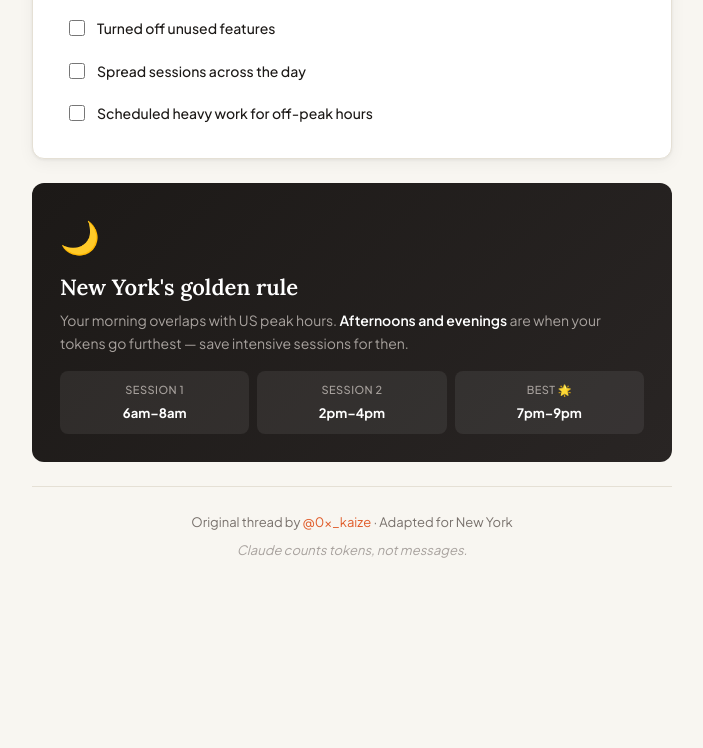
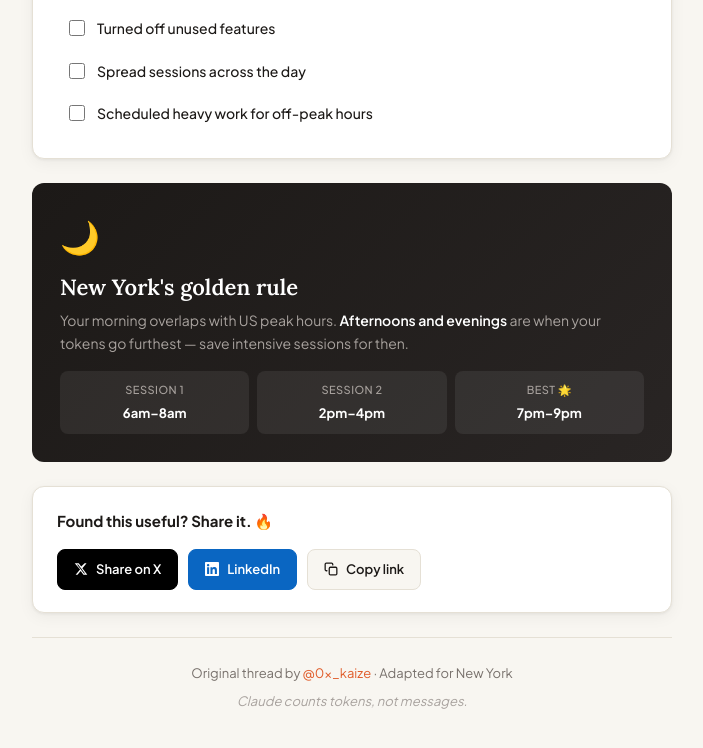
Before and after one commit to skalaliya/Stop-burning-Claude-tokens-Sydney, a plain HTML site: page index.html in a window 1280 px wide. Shown: the part 1634-2382 px from the top of the page, without its empty margins (288-991 px from the left). Before the commit the page ends 2275 px from the top, so only its background shows below. Drawn offline with Linux system fonts and the light colour scheme.

Commit message:
Add favicon, social OG image, and share buttons
- Favicon: uses claude-logo.svg directly in the browser tab
- og-image.svg: branded 1200×630 dark card with logo, headline, feature pills
- Open Graph + Twitter Card meta tags for rich social previews on X, LinkedIn, Slack, iMessage
- Share card: X, LinkedIn, and copy-link buttons (copy-link shows "Copied!" feedback)
- X share pre-populates tweet text + URL

Co-Authored-By: Claude Sonnet 4.6 <noreply@anthropic.com>

```diff
--- a/index.html
+++ b/index.html
@@ -4,7 +4,28 @@
   <meta charset="UTF-8" />
   <meta name="viewport" content="width=device-width, initial-scale=1.0" />
   <title>Stop Burning Claude Tokens — Global Guide</title>
-  <meta name="description" content="10 practical habits to get way more out of Claude without hitting limits. See your local peak hours and best working times." />
+  <meta name="description" content="10 practical habits to get way more out of Claude without hitting limits. Live off-peak tracking for your city — auto-detected worldwide." />
+
+  <!-- Favicon -->
+  <link rel="icon" type="image/svg+xml" href="/claude-logo.svg" />
+
+  <!-- Open Graph (LinkedIn, Facebook, iMessage, Slack…) -->
+  <meta property="og:type"        content="website" />
+  <meta property="og:title"       content="Stop Burning Claude Tokens — 10 Habits That Work" />
+  <meta property="og:description" content="Claude counts tokens, not messages. These 10 habits stretch your plan further — with live off-peak tracking auto-detected for your city." />
+  <meta property="og:image"       content="/og-image.svg" />
+  <meta property="og:image:width"  content="1200" />
+  <meta property="og:image:height" content="630" />
+  <meta property="og:site_name"   content="Stop Burning Claude Tokens" />
+
+  <!-- Twitter / X Card -->
+  <meta name="twitter:card"        content="summary_large_image" />
+  <meta name="twitter:title"       content="Stop Burning Claude Tokens — 10 Habits That Work" />
+  <meta name="twitter:description" content="Claude counts tokens, not messages. These 10 habits stretch your plan further — with live off-peak tracking for your city." />
+  <meta name="twitter:image"       content="/og-image.svg" />
+  <meta name="twitter:creator"     content="@0x_kaize" />
+  <meta name="twitter:site"        content="@0x_kaize" />
+
   <link rel="preconnect" href="https://fonts.googleapis.com" />
   <link rel="preconnect" href="https://fonts.gstatic.com" crossorigin />
   <link href="https://fonts.googleapis.com/css2?family=Plus+Jakarta+Sans:wght@400;500;600;700&family=Lora:ital,wght@0,400;0,600;1,400&display=swap" rel="stylesheet" />
@@ -218,6 +239,32 @@
     .time-slot { background: rgba(255,255,255,.07); border-radius: 8px; padding: 10px 12px; text-align: center; }
     .ts-label { font-size: 11px; color: #a8a29e; font-weight: 500; margin-bottom: 4px; letter-spacing: .04em; text-transform: uppercase; }
     .ts-val { font-size: 13px; font-weight: 700; color: #fff; }
+
+    /* Share card */
+    .share-card {
+      background: var(--surface); border: 1px solid var(--border);
+      border-radius: var(--radius); padding: 22px 24px;
+      box-shadow: var(--shadow); margin-bottom: 24px;
+      display: flex; align-items: center; justify-content: space-between;
+      gap: 16px; flex-wrap: wrap;
+    }
+    .share-label { font-size: 15px; font-weight: 700; }
+    .share-row { display: flex; gap: 10px; flex-wrap: wrap; }
+
+    .share-btn {
+      display: inline-flex; align-items: center; gap: 8px;
+      font-family: inherit; font-size: 13px; font-weight: 600;
+      padding: 9px 16px; border-radius: 8px; cursor: pointer;
+      border: 1px solid var(--border); text-decoration: none;
+      transition: opacity .15s, transform .12s;
+    }
+    .share-btn:hover { opacity: .85; transform: translateY(-1px); }
+    .share-btn:active { transform: translateY(0); }
+
+    .share-x        { background: #000; color: #fff; border-color: #000; }
+    .share-linkedin { background: #0a66c2; color: #fff; border-color: #0a66c2; }
+    .share-copy     { background: var(--bg); color: var(--text); }
+    .share-copy.copied { background: var(--green-lt); color: var(--green); border-color: var(--green); }
 
     /* Footer */
     footer { text-align: center; padding-top: 24px; border-top: 1px solid var(--border); font-size: 13px; color: var(--muted); line-height: 1.7; }
@@ -493,6 +540,25 @@ At ~500 tokens per exchange:
       <div class="time-slot"><div class="ts-label">Session 1</div><div class="ts-val">—</div></div>
       <div class="time-slot"><div class="ts-label">Session 2</div><div class="ts-val">—</div></div>
       <div class="time-slot"><div class="ts-label">Best 🌟</div><div class="ts-val">—</div></div>
+    </div>
+  </div>
+
+  <!-- Share -->
+  <div class="share-card">
+    <span class="share-label">Found this useful? Share it. 🔥</span>
+    <div class="share-row">
+      <a class="share-btn share-x" href="#" onclick="shareX(); return false;">
+        <svg width="14" height="14" viewBox="0 0 24 24" fill="currentColor"><path d="M18.244 2.25h3.308l-7.227 8.26 8.502 11.24H16.17l-4.714-6.231-5.401 6.231H2.744l7.737-8.835L1.254 2.25H8.08l4.253 5.622L18.244 2.25zm-1.161 17.52h1.833L7.084 4.126H5.117L17.083 19.77z"/></svg>
+        Share on X
+      </a>
+      <a class="share-btn share-linkedin" href="#" onclick="shareLinkedIn(); return false;">
+        <svg width="14" height="14" viewBox="0 0 24 24" fill="currentColor"><path d="M20.447 20.452h-3.554v-5.569c0-1.328-.027-3.037-1.852-3.037-1.853 0-2.136 1.445-2.136 2.939v5.667H9.351V9h3.414v1.561h.046c.477-.9 1.637-1.85 3.37-1.85 3.601 0 4.267 2.37 4.267 5.455v6.286zM5.337 7.433a2.062 2.062 0 01-2.063-2.065 2.064 2.064 0 112.063 2.065zm1.782 13.019H3.555V9h3.564v11.452zM22.225 0H1.771C.792 0 0 .774 0 1.729v20.542C0 23.227.792 24 1.771 24h20.451C23.2 24 24 23.227 24 22.271V1.729C24 .774 23.2 0 22.222 0h.003z"/></svg>
+        LinkedIn
+      </a>
+      <button class="share-btn share-copy" id="copy-btn" onclick="copyLink()">
+        <svg width="14" height="14" viewBox="0 0 24 24" fill="none" stroke="currentColor" stroke-width="2.2" stroke-linecap="round"><rect x="9" y="9" width="13" height="13" rx="2"/><path d="M5 15H4a2 2 0 01-2-2V4a2 2 0 012-2h9a2 2 0 012 2v1"/></svg>
+        <span id="copy-label">Copy link</span>
+      </button>
     </div>
   </div>
 
@@ -888,6 +954,30 @@ function updateProgress(cb) {
 }
 
 // ---------------------------------------------------------------------------
+// Share functions
+// ---------------------------------------------------------------------------
+function shareX() {
+  const text = `Stop burning Claude tokens 🔥\n\n10 habits to stretch your Claude plan further — with live off-peak tracking auto-detected for your city.\n\nVia @0x_kaize\n\n`;
+  const url  = window.location.href;
+  window.open(`https://x.com/intent/tweet?text=${encodeURIComponent(text)}&url=${encodeURIComponent(url)}`, '_blank', 'noopener');
+}
+
+function shareLinkedIn() {
+  const url = window.location.href;
+  window.open(`https://www.linkedin.com/sharing/share-offsite/?url=${encodeURIComponent(url)}`, '_blank', 'noopener');
+}
+
+function copyLink() {
+  navigator.clipboard.writeText(window.location.href).then(() => {
+    const btn   = document.getElementById('copy-btn');
+    const label = document.getElementById('copy-label');
+    btn.classList.add('copied');
+    label.textContent = 'Copied!';
+    setTimeout(() => { btn.classList.remove('copied'); label.textContent = 'Copy link'; }, 2000);
+  });
+}
+
+// ---------------------------------------------------------------------------
 // Init — try GPS first, fall back to timezone detection
 // ---------------------------------------------------------------------------
 buildCitySelector(); // applies timezone-detected city immediately
```
Also changed, not shown: claude-logo.svg (added), og-image.svg (added).
